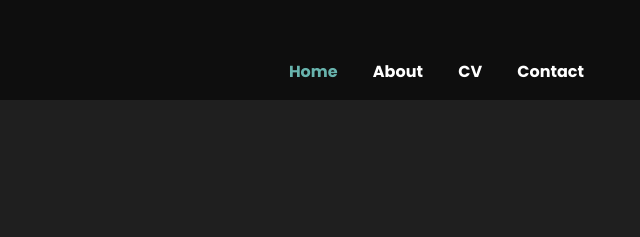
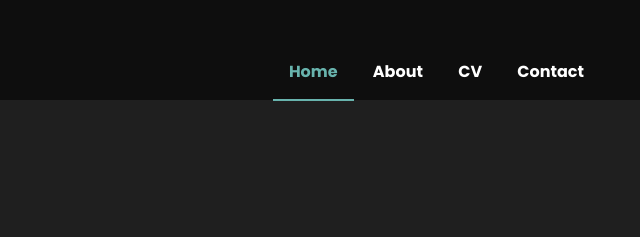
Before and after one commit to lstrangstad/portfolio, a plain HTML site: page index.html in a window 1280 px wide. In both pictures the pointer is over the item "Home". Shown: the top 237 px of the page, 640-1280 px from the left. Drawn offline with Linux system fonts and the light colour scheme.

Commit message:
navigation hover

```diff
--- a/css/about.css
+++ b/css/about.css
@@ -131,6 +131,10 @@ footer {
     margin-right: 40px;
   }
 
+  .navbaritem:hover {
+    border-bottom: 2px solid #68b3ad;
+  }
+
   .img-content {
     display: inline-block;
     width: 45%;
--- a/css/contact.css
+++ b/css/contact.css
@@ -156,6 +156,10 @@ footer {
     margin-right: 40px;
   }
 
+  .navbaritem:hover {
+    border-bottom: 2px solid #68b3ad;
+  }
+
   input[type="text"],
   textarea {
     max-width: 60%;
--- a/css/cv.css
+++ b/css/cv.css
@@ -97,7 +97,7 @@ footer {
   padding: 10px;
 }
 
-@media only screen and (min-width: 850px) {
+@media only screen and (min-width: 875px) {
   body {
     font-size: 14px;
   }
@@ -134,6 +134,10 @@ footer {
     margin-right: 40px;
   }
 
+  .navbaritem:hover {
+    border-bottom: 2px solid #68b3ad;
+  }
+
   .container {
     display: inline-block;
     max-width: 45%;
--- a/css/style.css
+++ b/css/style.css
@@ -123,6 +123,10 @@ footer {
     margin-right: 40px;
   }
 
+  .navbaritem:hover {
+    border-bottom: 2px solid #68b3ad;
+  }
+
   .txt-content {
     max-width: 40%;
     margin-bottom: 80px;
```
